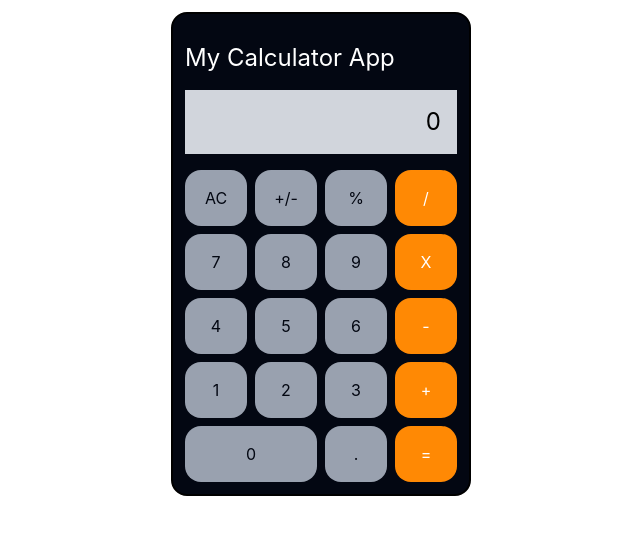
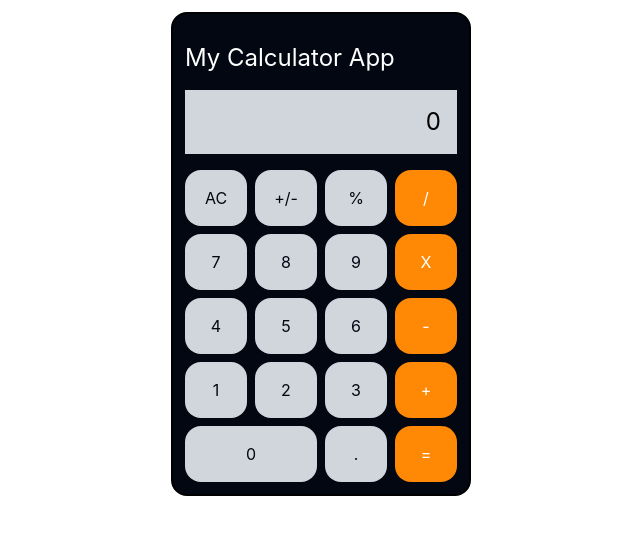
Before and after one commit to Dianah-Porter/Calculator-App-React, a React (Vite) app: page / in a window 1280 px wide. Shown: the top 534 px of the page, without its empty margins (319-959 px from the left). Built offline with nearby package versions, Linux system fonts and the light colour scheme.

Commit message:
feat: Calcualtor

```diff
--- a/src/Button.jsx
+++ b/src/Button.jsx
@@ -3,7 +3,7 @@ function Button({text, onClick,span, isOperator,isNumber}){
         <button
         onClick={() => onClick(text)}
         className={`${span} ${isOperator? 'bg-orange-400 hover:bg-orange-500 text-white' : ''}
-        ${isNumber? 'bg-gray-400 text-gray-950 hover:bg-gray-500': ''}
+        ${isNumber? 'bg-gray-300 text-gray-950 hover:bg-gray-400': ''}
          w-full rounded-2xl p-4 `}
     >{text}</button>
 
```
Also changed, not shown: src/Calculator.jsx (line endings or trailing spaces).
